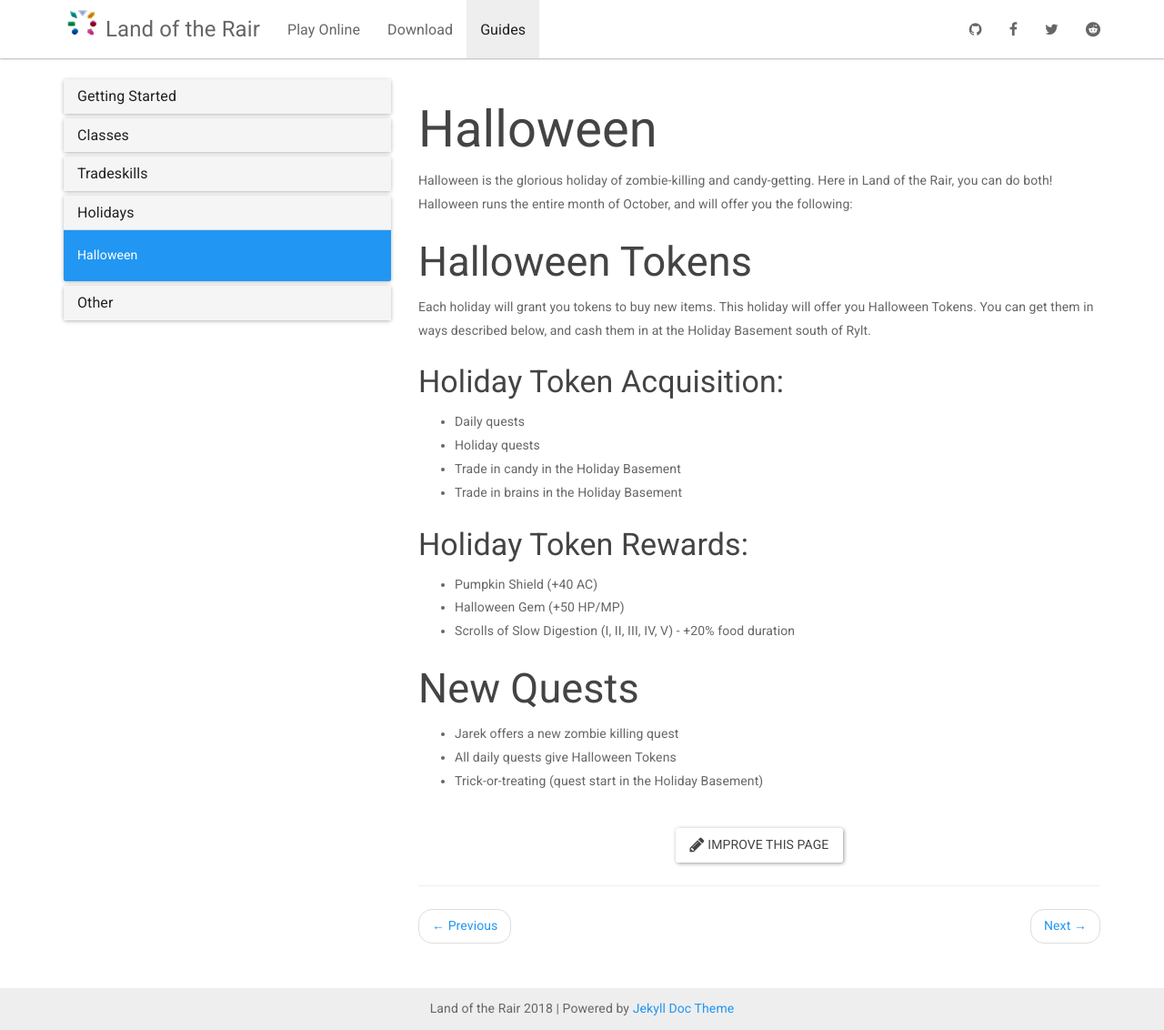
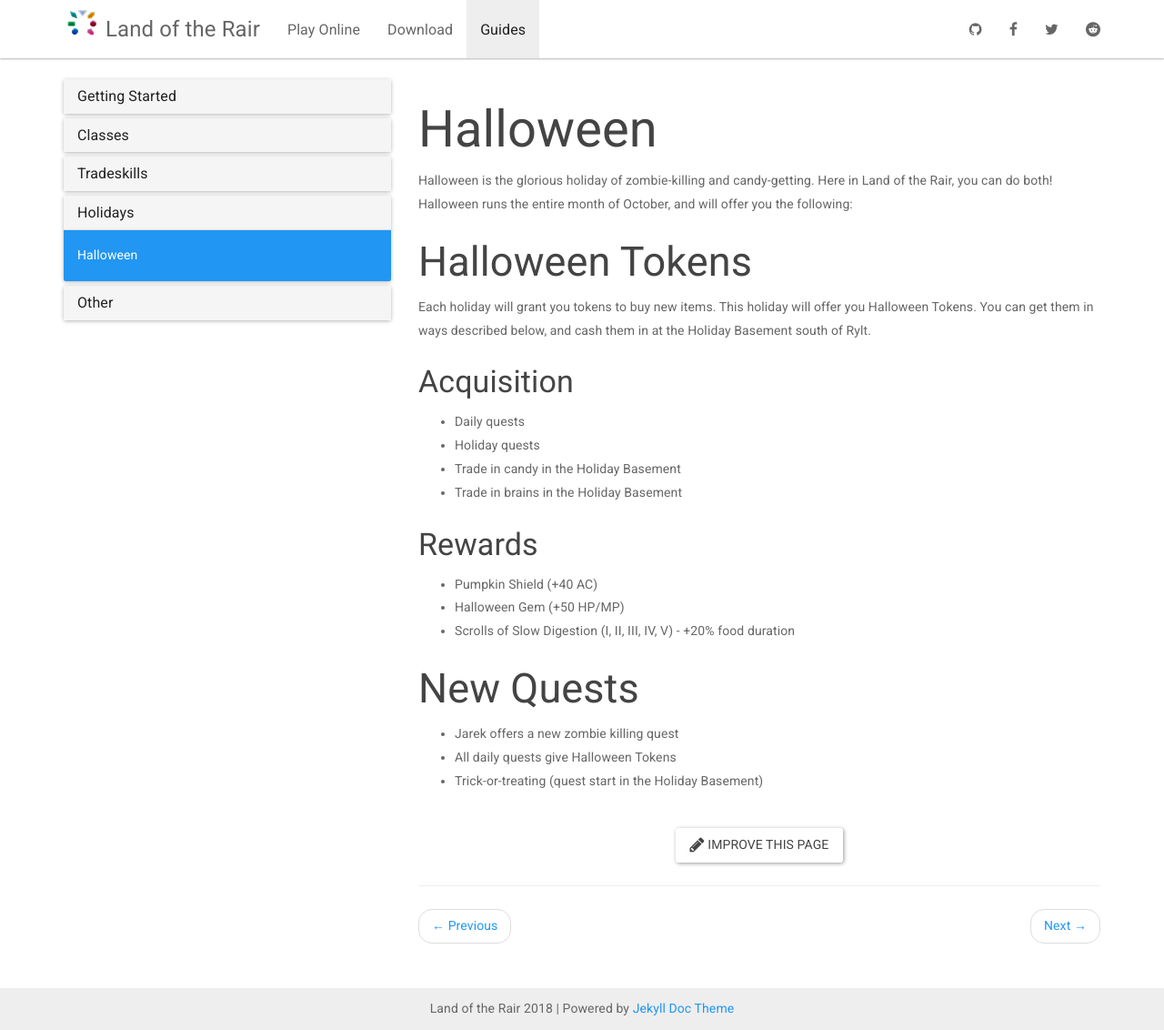
Before and after one commit to LandOfTheRair/landoftherair.github.io, a Jekyll site: the page built from _docs/holiday/halloween.md, in a window 1280 px wide and 1132 px high. Shown: the whole window at 91% size. Built offline with Jekyll 4.4.1, drawn with Linux system fonts in a browser that asks for light colours; nearby versions of some CDN libraries.

Commit message:
Update halloween.md

```diff
--- a/_docs/holiday/halloween.md
+++ b/_docs/holiday/halloween.md
@@ -9,14 +9,14 @@ Halloween is the glorious holiday of zombie-killing and candy-getting. Here in L
 
 Each holiday will grant you tokens to buy new items. This holiday will offer you Halloween Tokens. You can get them in ways described below, and cash them in at the Holiday Basement south of Rylt.
 
-### Holiday Token Acquisition:
+### Acquisition
 
 * Daily quests
 * Holiday quests
 * Trade in candy in the Holiday Basement
 * Trade in brains in the Holiday Basement
 
-### Holiday Token Rewards:
+### Rewards
 
 * Pumpkin Shield (+40 AC)
 * Halloween Gem (+50 HP/MP)
```
